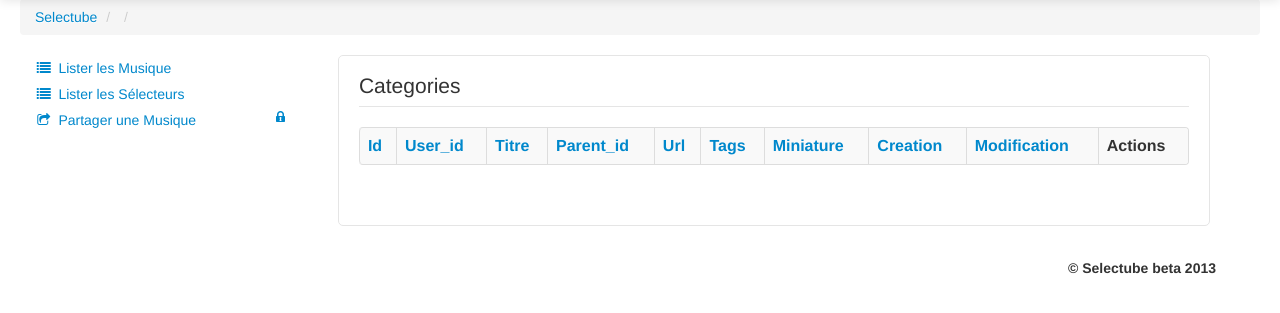
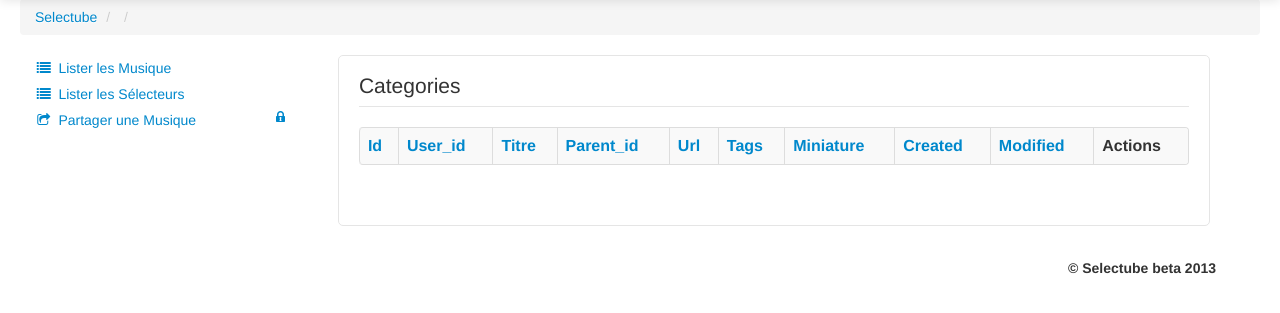
Before and after one commit to Prograr/selectube, a CakePHP app: the page made by app/View/Categories/index.ctp in a window 1280 px wide. Shown: the part 41-354 px from the top of the page. Run offline with PHP 8.4 and a stand-in for CakePHP, Linux system fonts and the light colour scheme; the template is opened without the code that fills it, so the values that code supplies are empty; form fields are guessed from the names that the template uses; some libraries are stand-ins or nearby versions.

Commit message:
created,modified

```diff
--- a/app/View/Categories/index.ctp
+++ b/app/View/Categories/index.ctp
@@ -11,8 +11,8 @@
             <th><?php echo $this->Paginator->sort('url'); ?></th>
             <th><?php echo $this->Paginator->sort('tags'); ?></th>
             <th><?php echo $this->Paginator->sort('miniature'); ?></th>
-            <th><?php echo $this->Paginator->sort('creation'); ?></th>
-            <th><?php echo $this->Paginator->sort('modification'); ?></th>
+            <th><?php echo $this->Paginator->sort('created'); ?></th>
+            <th><?php echo $this->Paginator->sort('modified'); ?></th>
             <th class="actions"><?php echo __('Actions'); ?></th>
         </tr>
         <?php foreach ($categories as $category): ?>
@@ -28,8 +28,8 @@
                 <td><?php echo h($category['Category']['url']); ?>&nbsp;</td>
                 <td><?php echo h($category['Category']['tags']); ?>&nbsp;</td>
                 <td><?php echo h($category['Category']['miniature']); ?>&nbsp;</td>
-                <td><?php echo h($category['Category']['creation']); ?>&nbsp;</td>
-                <td><?php echo h($category['Category']['modification']); ?>&nbsp;</td>
+                <td><?php echo h($category['Category']['created']); ?>&nbsp;</td>
+                <td><?php echo h($category['Category']['modified']); ?>&nbsp;</td>
                 <td class="actions">
                     <?php echo $this->Html->link(__('View'), array('action' => 'view', $category['Category']['id']), array('class' => 'btn btn-mini')); ?>
                     <?php echo $this->Html->link(__('Edit'), array('action' => 'edit', $category['Category']['id']), array('class' => 'btn btn-mini')); ?>
```
